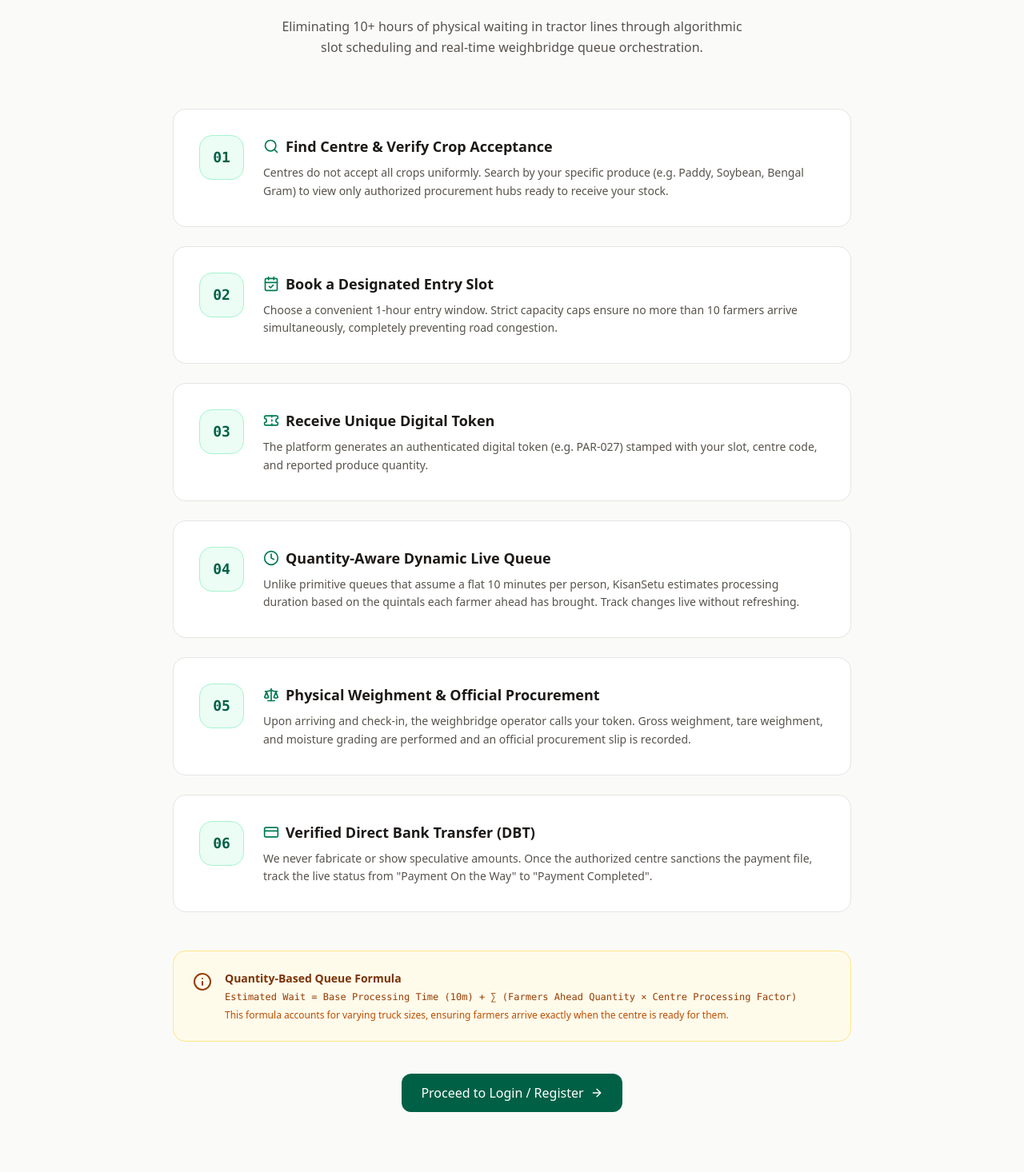
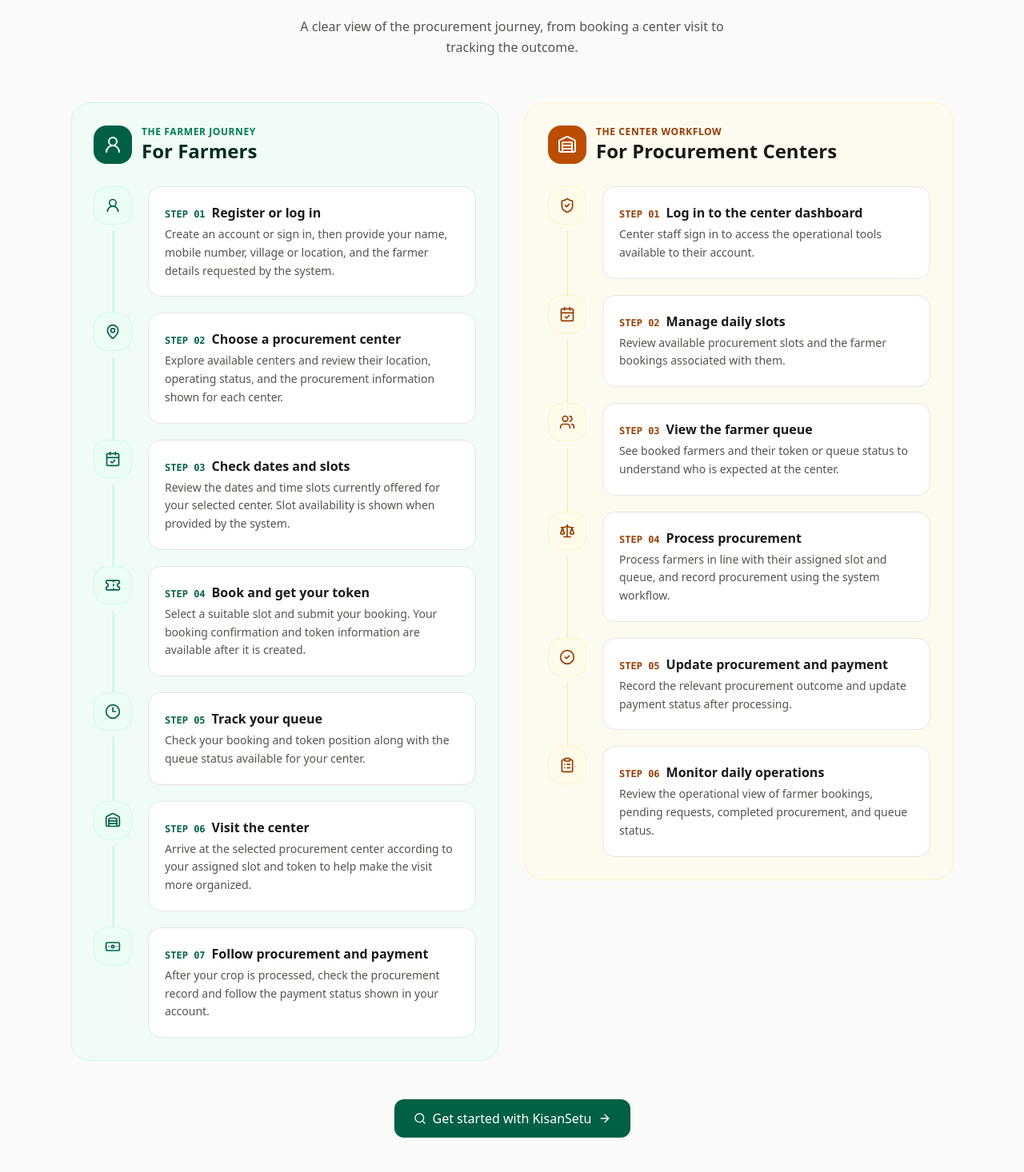
Before and after one commit to Mayureshspace-hub/SIH-Project-2026, a React (Vite) app: page /how-it-works in a window 1280 px wide. Shown: the part 244-1710 px from the top of the page at 80% size. Built offline with nearby package versions, Linux system fonts and the light colour scheme; no server answers.

Commit message:
Update website changes

```diff
--- a/package.json
+++ b/package.json
@@ -28,8 +28,8 @@
     "react-dom": "^19.0.1",
     "react-router-dom": "^7.18.3",
     "recharts": "^3.10.1",
-    "socket.io": "^4.8.3",
-    "socket.io-client": "^4.8.3",
+    "socket.io": "^4.8.4",
+    "socket.io-client": "^4.8.4",
     "vite": "^6.2.3"
   },
   "devDependencies": {
--- a/src/pages/public/HowItWorksPage.tsx
+++ b/src/pages/public/HowItWorksPage.tsx
@@ -1,124 +1,191 @@
 import React from 'react';
 import { Link } from 'react-router-dom';
 import {
+  ArrowRight,
+  Banknote,
+  CalendarCheck,
+  CheckCircle2,
+  ClipboardList,
+  Clock3,
+  MapPin,
+  Scale,
   Search,
-  CalendarCheck,
+  ShieldCheck,
   Ticket,
-  Clock,
-  Scale,
-  CreditCard,
-  ArrowRight,
-  ShieldCheck,
-  Info
+  Users,
+  UserRound,
+  Warehouse,
 } from 'lucide-react';
 
-export const HowItWorksPage: React.FC = () => {
-  const steps = [
+const farmerSteps = [
   {
-      num: '01',
-      title: 'Find Centre & Verify Crop Acceptance',
-      icon: Search,
+    title: 'Register or log in',
+    icon: UserRound,
     description:
-        'Centres do not accept all crops uniformly. Search by your specific produce (e.g. Paddy, Soybean, Bengal Gram) to view only authorized procurement hubs ready to receive your stock.',
+      'Create an account or sign in, then provide your name, mobile number, village or location, and the farmer details requested by the system.',
   },
   {
-      num: '02',
-      title: 'Book a Designated Entry Slot',
+    title: 'Choose a procurement center',
+    icon: MapPin,
+    description:
+      'Explore available centers and review their location, operating status, and the procurement information shown for each center.',
+  },
+  {
+    title: 'Check dates and slots',
     icon: CalendarCheck,
     description:
-        'Choose a convenient 1-hour entry window. Strict capacity caps ensure no more than 10 farmers arrive simultaneously, completely preventing road congestion.',
+      'Review the dates and time slots currently offered for your selected center. Slot availability is shown when provided by the system.',
   },
   {
-      num: '03',
-      title: 'Receive Unique Digital Token',
+    title: 'Book and get your token',
     icon: Ticket,
     description:
-        'The platform generates an authenticated digital token (e.g. PAR-027) stamped with your slot, centre code, and reported produce quantity.',
+      'Select a suitable slot and submit your booking. Your booking confirmation and token information are available after it is created.',
   },
   {
-      num: '04',
-      title: 'Quantity-Aware Dynamic Live Queue',
-      icon: Clock,
+    title: 'Track your queue',
+    icon: Clock3,
     description:
-        'Unlike primitive queues that assume a flat 10 minutes per person, KisanSetu estimates processing duration based on the quintals each farmer ahead has brought. Track changes live without refreshing.',
+      'Check your booking and token position along with the queue status available for your center.',
   },
   {
-      num: '05',
-      title: 'Physical Weighment & Official Procurement',
-      icon: Scale,
+    title: 'Visit the center',
+    icon: Warehouse,
     description:
-        'Upon arriving and check-in, the weighbridge operator calls your token. Gross weighment, tare weighment, and moisture grading are performed and an official procurement slip is recorded.',
+      'Arrive at the selected procurement center according to your assigned slot and token to help make the visit more organized.',
   },
   {
-      num: '06',
-      title: 'Verified Direct Bank Transfer (DBT)',
-      icon: CreditCard,
+    title: 'Follow procurement and payment',
+    icon: Banknote,
     description:
-        'We never fabricate or show speculative amounts. Once the authorized centre sanctions the payment file, track the live status from "Payment On the Way" to "Payment Completed".',
+      'After your crop is processed, check the procurement record and follow the payment status shown in your account.',
   },
 ];
 
+const centerSteps = [
+  {
+    title: 'Log in to the center dashboard',
+    icon: ShieldCheck,
+    description:
+      'Center staff sign in to access the operational tools available to their account.',
+  },
+  {
+    title: 'Manage daily slots',
+    icon: CalendarCheck,
+    description:
+      'Review available procurement slots and the farmer bookings associated with them.',
+  },
+  {
+    title: 'View the farmer queue',
+    icon: Users,
+    description:
+      'See booked farmers and their token or queue status to understand who is expected at the center.',
+  },
+  {
+    title: 'Process procurement',
+    icon: Scale,
+    description:
+      'Process farmers in line with their assigned slot and queue, and record procurement using the system workflow.',
+  },
+  {
+    title: 'Update procurement and payment',
+    icon: CheckCircle2,
+    description:
+      'Record the relevant procurement outcome and update payment status after processing.',
+  },
+  {
+    title: 'Monitor daily operations',
+    icon: ClipboardList,
+    description:
+      'Review the operational view of farmer bookings, pending requests, completed procurement, and queue status.',
+  },
+];
+
+type ProcessStepsProps = {
+  steps: typeof farmerSteps;
+  accent: 'emerald' | 'amber';
+};
+
+const ProcessSteps: React.FC<ProcessStepsProps> = ({ steps, accent }) => {
+  const colors = accent === 'emerald'
+    ? { icon: 'bg-emerald-50 text-emerald-800 border-emerald-100', number: 'text-emerald-800', line: 'bg-emerald-200' }
+    : { icon: 'bg-amber-50 text-amber-800 border-amber-100', number: 'text-amber-800', line: 'bg-amber-200' };
+
   return (
-    <div className="bg-stone-50 py-12 md:py-20 text-stone-900">
-      <div className="max-w-4xl mx-auto px-4 sm:px-6">
-        <div className="text-center mb-16">
-          <span className="text-xs font-bold text-emerald-700 tracking-wider uppercase mb-2 block">
-            System Guide
-          </span>
-          <h1 className="text-3xl sm:text-4xl font-serif font-bold text-emerald-950">
-            How KisanSetu Works
-          </h1>
-          <p className="mt-4 text-stone-600 max-w-xl mx-auto text-base leading-relaxed">
-            Eliminating 10+ hours of physical waiting in tractor lines through algorithmic slot scheduling and real-time weighbridge queue orchestration.
+    <ol className="relative space-y-4 sm:space-y-5">
+      {steps.map((step, index) => {
+        const Icon = step.icon;
+        return (
+          <li key={step.title} className="relative flex gap-4 sm:gap-5">
+            {index < steps.length - 1 && (
+              <span aria-hidden="true" className={`absolute left-6 top-14 bottom-[-1.25rem] w-px ${colors.line}`} />
+            )}
+            <div className={`relative z-10 flex h-12 w-12 shrink-0 items-center justify-center rounded-2xl border ${colors.icon}`}>
+              <Icon className="h-5 w-5" aria-hidden="true" />
+            </div>
+            <div className="min-w-0 flex-1 rounded-2xl border border-stone-200 bg-white p-4 sm:p-5">
+              <div className="mb-1 flex flex-wrap items-baseline gap-x-2 gap-y-1">
+                <span className={`font-mono text-xs font-bold ${colors.number}`}>STEP {String(index + 1).padStart(2, '0')}</span>
+                <h3 className="text-base font-bold text-stone-900">{step.title}</h3>
+              </div>
+              <p className="text-sm leading-relaxed text-stone-600">{step.description}</p>
+            </div>
+          </li>
+        );
+      })}
+    </ol>
+  );
+};
+
+export const HowItWorksPage: React.FC = () => (
+  <main className="bg-stone-50 py-12 text-stone-900 md:py-20">
+    <div className="mx-auto max-w-6xl px-4 sm:px-6">
+      <header className="mx-auto mb-12 max-w-2xl text-center sm:mb-14">
+        <span className="mb-2 block text-xs font-bold uppercase tracking-wider text-emerald-700">System Guide</span>
+        <h1 className="font-serif text-3xl font-bold text-emerald-950 sm:text-4xl">How KisanSetu Works</h1>
+        <p className="mx-auto mt-4 max-w-xl text-base leading-relaxed text-stone-600">
+          A clear view of the procurement journey, from booking a center visit to tracking the outcome.
         </p>
+      </header>
+
+      <div className="grid items-start gap-6 lg:grid-cols-2 lg:gap-8">
+        <section aria-labelledby="farmers-heading" className="rounded-3xl border border-emerald-100 bg-emerald-50/60 p-4 sm:p-6 lg:p-7">
+          <div className="mb-6 flex items-center gap-3 sm:mb-7">
+            <div className="flex h-12 w-12 items-center justify-center rounded-2xl bg-emerald-800 text-white">
+              <UserRound className="h-6 w-6" aria-hidden="true" />
+            </div>
+            <div>
+              <p className="text-xs font-bold uppercase tracking-wider text-emerald-700">The farmer journey</p>
+              <h2 id="farmers-heading" className="text-xl font-bold text-emerald-950 sm:text-2xl">For Farmers</h2>
+            </div>
+          </div>
+          <ProcessSteps steps={farmerSteps} accent="emerald" />
+        </section>
+
+        <section aria-labelledby="centers-heading" className="rounded-3xl border border-amber-100 bg-amber-50/60 p-4 sm:p-6 lg:p-7">
+          <div className="mb-6 flex items-center gap-3 sm:mb-7">
+            <div className="flex h-12 w-12 items-center justify-center rounded-2xl bg-amber-700 text-white">
+              <Warehouse className="h-6 w-6" aria-hidden="true" />
+            </div>
+            <div>
+              <p className="text-xs font-bold uppercase tracking-wider text-amber-800">The center workflow</p>
+              <h2 id="centers-heading" className="text-xl font-bold text-stone-900 sm:text-2xl">For Procurement Centers</h2>
+            </div>
+          </div>
+          <ProcessSteps steps={centerSteps} accent="amber" />
+        </section>
       </div>
 
-        <div className="space-y-6">
-          {steps.map((step) => {
-            const Icon = step.icon;
-            return (
-              <div
-                key={step.num}
-                className="bg-white border border-stone-200 rounded-2xl p-6 sm:p-8 flex flex-col sm:flex-row gap-6 items-start hover:shadow-xs transition"
-              >
-                <div className="w-14 h-14 rounded-2xl bg-emerald-50 border border-emerald-200 text-emerald-800 flex items-center justify-center shrink-0 font-mono font-bold text-lg">
-                  {step.num}
-                </div>
-                <div className="flex-1">
-                  <div className="flex items-center gap-2 mb-2">
-                    <Icon className="w-5 h-5 text-emerald-700" />
-                    <h3 className="text-lg font-bold text-stone-900">{step.title}</h3>
-                  </div>
-                  <p className="text-stone-600 text-sm leading-relaxed">{step.description}</p>
-                </div>
-              </div>
-            );
-          })}
-        </div>
-
-        <div className="mt-12 bg-amber-50 border border-amber-200 rounded-2xl p-6 flex items-start gap-4">
-          <Info className="w-6 h-6 text-amber-800 shrink-0 mt-0.5" />
-          <div className="text-sm text-amber-900">
-            <p className="font-bold mb-1">Quantity-Based Queue Formula</p>
-            <p className="text-xs text-amber-800 leading-relaxed font-mono">
-              Estimated Wait = Base Processing Time (10m) + ∑ (Farmers Ahead Quantity × Centre Processing Factor)
-            </p>
-            <p className="text-xs text-amber-700 mt-1">
-              This formula accounts for varying truck sizes, ensuring farmers arrive exactly when the centre is ready for them.
-            </p>
-          </div>
-        </div>
-
-        <div className="mt-10 text-center">
+      <div className="mt-10 text-center sm:mt-12">
         <Link
           to="/login"
-            className="inline-flex items-center gap-2 px-6 py-3 rounded-xl bg-emerald-800 text-white font-medium hover:bg-emerald-900 transition"
+          className="inline-flex items-center gap-2 rounded-xl bg-emerald-800 px-6 py-3 font-medium text-white transition hover:bg-emerald-900"
         >
-            <span>Proceed to Login / Register</span>
-            <ArrowRight className="w-4 h-4" />
+          <Search className="h-4 w-4" aria-hidden="true" />
+          <span>Get started with KisanSetu</span>
+          <ArrowRight className="h-4 w-4" aria-hidden="true" />
         </Link>
       </div>
     </div>
-    </div>
+  </main>
 );
-};
```
Also changed, not shown: src/pages/public/AboutPage.tsx (+59 -46 lines), 1 other file (tests, documents, lock files or other folders). Lines whose indentation alone changed are shown as unchanged.
